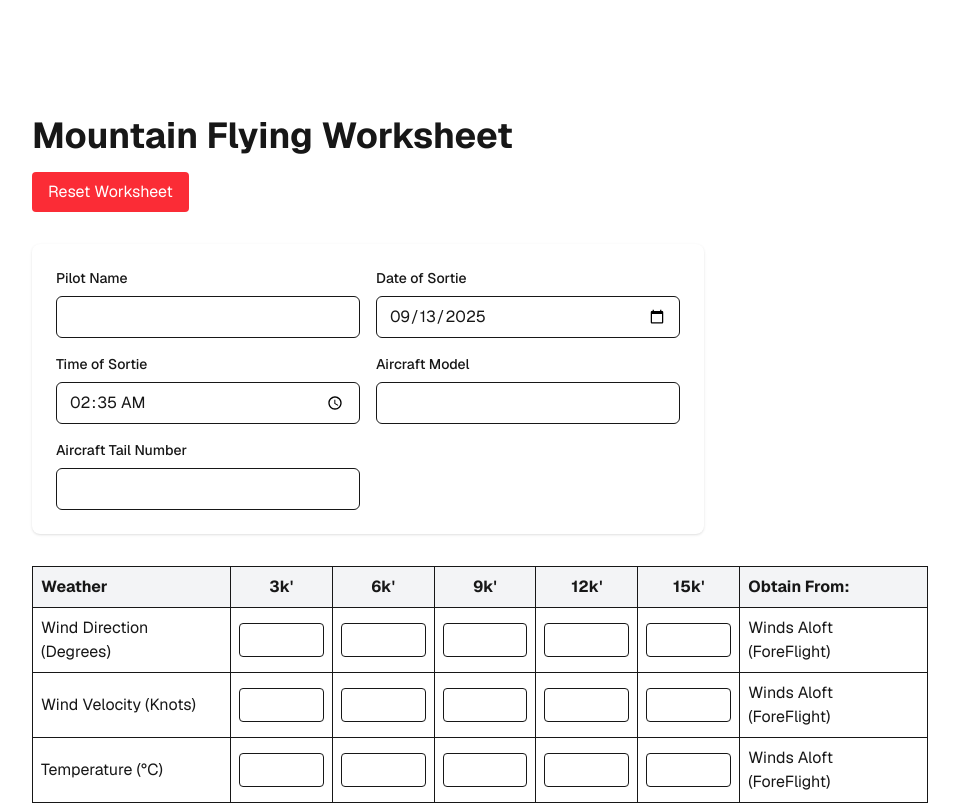
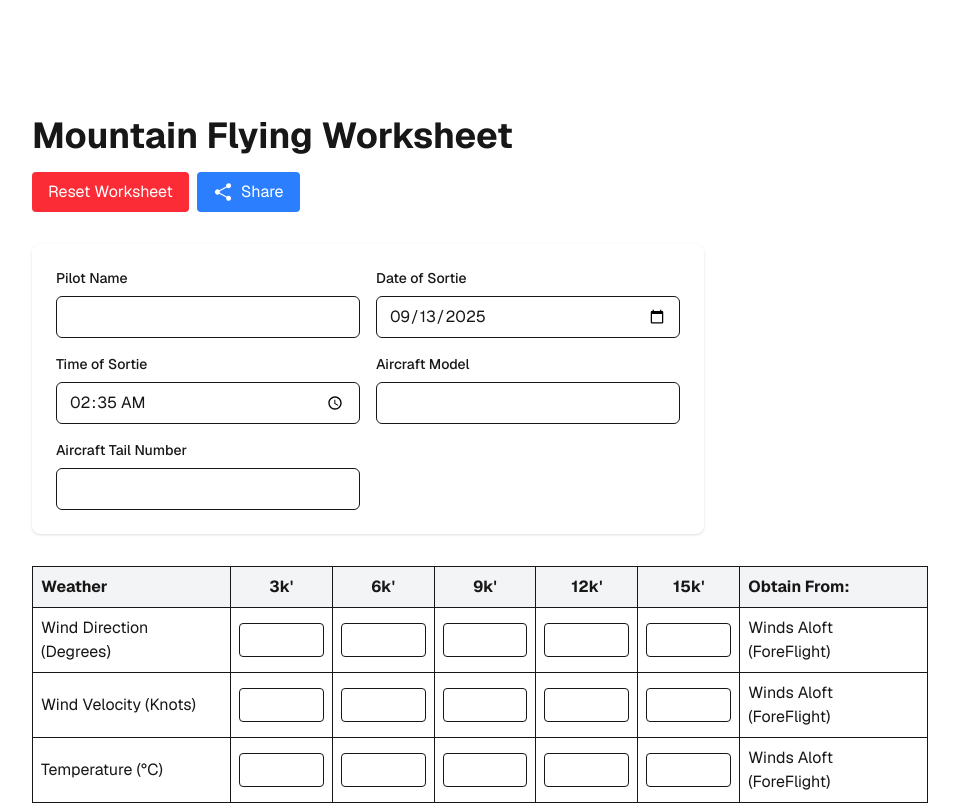
Before and after one commit to jloosli/mountain-worksheet, a Next.js app: page / in a window 1280 px wide. Shown: the top 804 px of the page, without its empty margins (160-1119 px from the left). Built offline with nearby package versions, Linux system fonts and the light colour scheme.

Commit message:
Add sharing button

```diff
--- a/src/components/WorksheetForm.tsx
+++ b/src/components/WorksheetForm.tsx
@@ -11,6 +11,7 @@ import AircraftWeight, {
 import MountainQuals, { MountainQualsData } from "@/components/MountainQuals";
 import { useUrlState } from "@/utils/useUrlState";
 import type { URLSerializable } from "@/utils/types";
+import { ShareIcon } from "@heroicons/react/24/solid";
 
 type BaseState = {
   sortie: SortieData;
@@ -130,6 +131,7 @@ export default function WorksheetForm() {
       <main className="flex flex-col gap-[32px] row-start-2 items-center sm:items-start">
         <div className="flex flex-col gap-4 items-center sm:items-start">
           <h1 className="text-4xl font-bold">Mountain Flying Worksheet</h1>
+          <div className="flex gap-2">
             <button
               onClick={() => {
                 window.history.replaceState({}, "", window.location.pathname);
@@ -139,6 +141,28 @@ export default function WorksheetForm() {
             >
               Reset Worksheet
             </button>
+            <button
+              onClick={async () => {
+                try {
+                  if (navigator.share) {
+                    await navigator.share({
+                      title: "Mountain Flying Worksheet",
+                      url: window.location.href,
+                    });
+                  } else {
+                    await navigator.clipboard.writeText(window.location.href);
+                    alert("URL copied to clipboard!");
+                  }
+                } catch (error) {
+                  console.error("Error sharing:", error);
+                }
+              }}
+              className="px-4 py-2 bg-blue-500 text-white rounded hover:bg-blue-600 transition-colors flex items-center gap-2"
+            >
+              <ShareIcon className="h-5 w-5" />
+              Share
+            </button>
+          </div>
         </div>
         <SortieInfo onUpdate={handleSortieUpdate} initialData={state.sortie} />
         <WeatherInfo onUpdate={handleWeatherUpdate} initialData={state.wx} />
```
Also changed, not shown: package.json (+7 -6 lines), 1 other file (tests, documents, lock files or other folders). Lines whose indentation alone changed are shown as unchanged.
